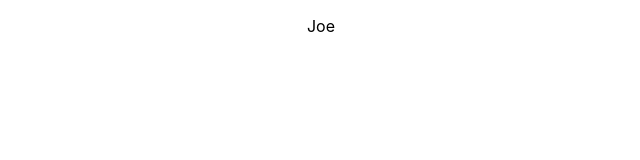
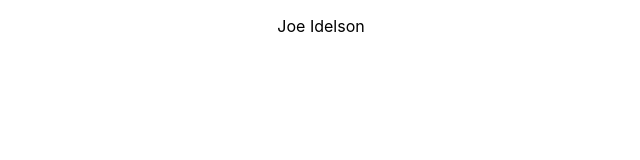
Before and after one commit to jidelson/joe-website, a React (Create React App) app in the folder frontend/: page / in a window 1280 px wide. Shown: the top 160 px of the page, without its empty margins (319-959 px from the left). Built offline with nearby package versions, Linux system fonts and the light colour scheme.

Commit message:
changed server.js

```diff
--- a/frontend/src/App.js
+++ b/frontend/src/App.js
@@ -4,7 +4,7 @@ import './App.css';
 function App() {
   return (
     <div className="App">
-      <p>Joe</p>
+      <p>Joe Idelson</p>
     </div>
   );
 }
```
